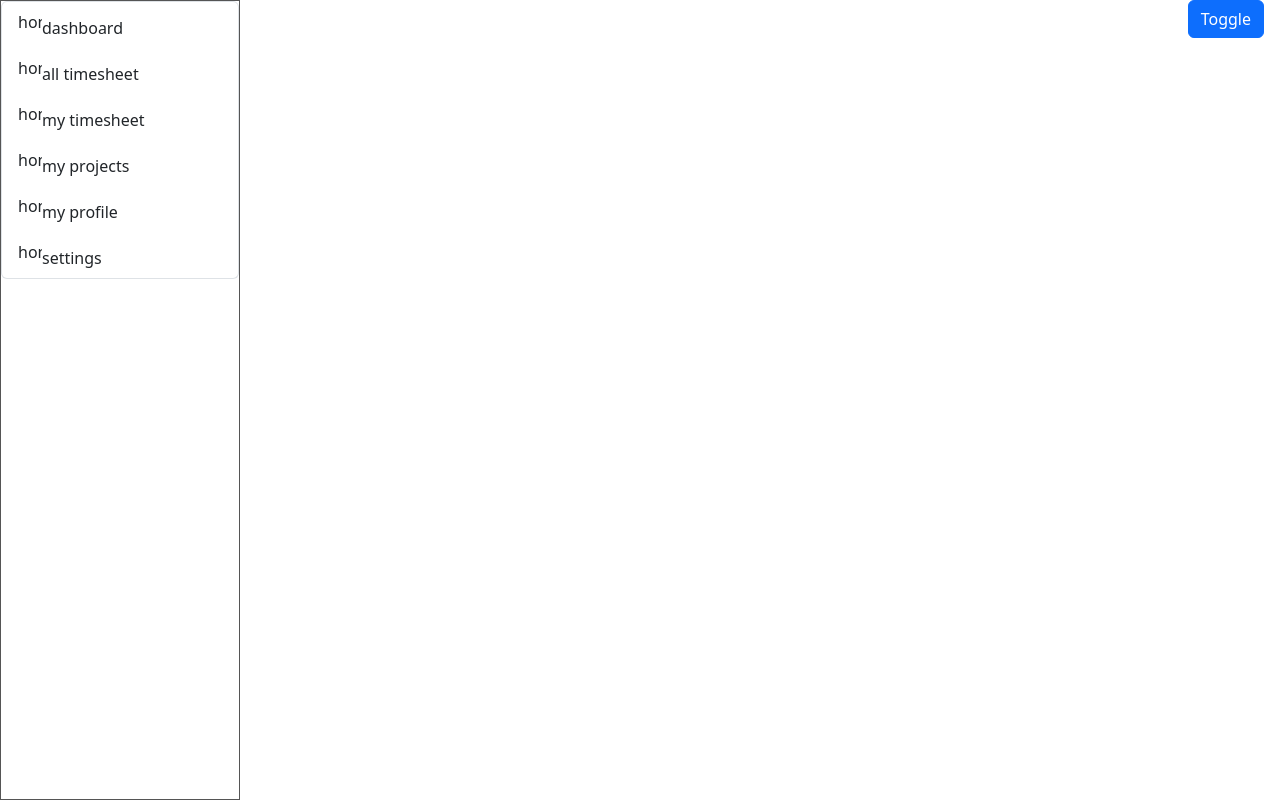
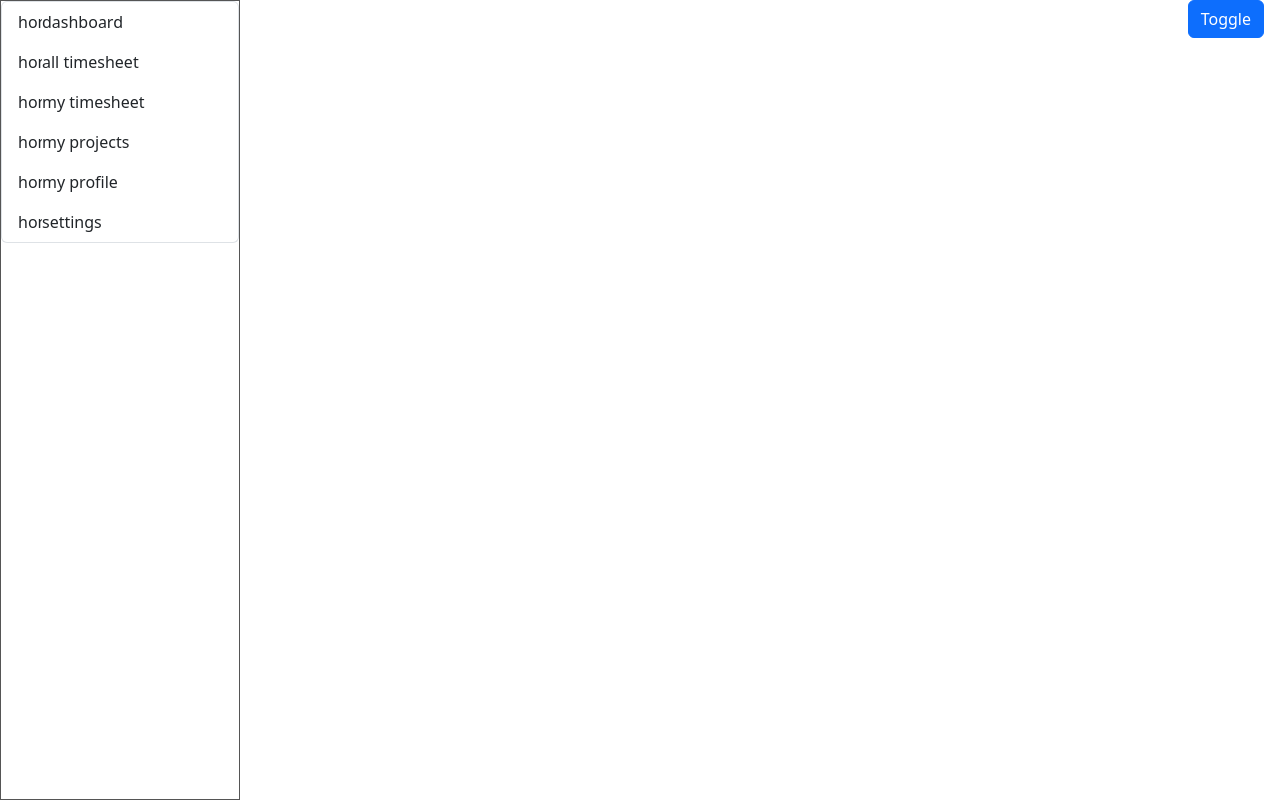
Before and after one commit to premambodkar/angular-assignment-delta, an Angular app: page / in a window 1280 px wide. Both pictures are taken after a click on the button "Toggle". Built offline with nearby package versions, Linux system fonts and the light colour scheme.

Commit message:
1 file modified

```diff
--- a/src/app/app.component.html
+++ b/src/app/app.component.html
@@ -2,8 +2,10 @@
   <mat-drawer #drawer mode="over">
     <ul class="list-group">
       <li *ngFor="let item of menuItem" class="list-group-item">
-        <mat-icon fontIcon="{{ item.icon }}"> </mat-icon>
-        <a>{{ item.name }}</a>
+        <div class="d-flex align-items-center">
+          <mat-icon fontIcon="{{ item.icon }}"> </mat-icon>
+          <a>{{ item.name }}</a>
+        </div>
       </li>
     </ul>
   </mat-drawer>
```
